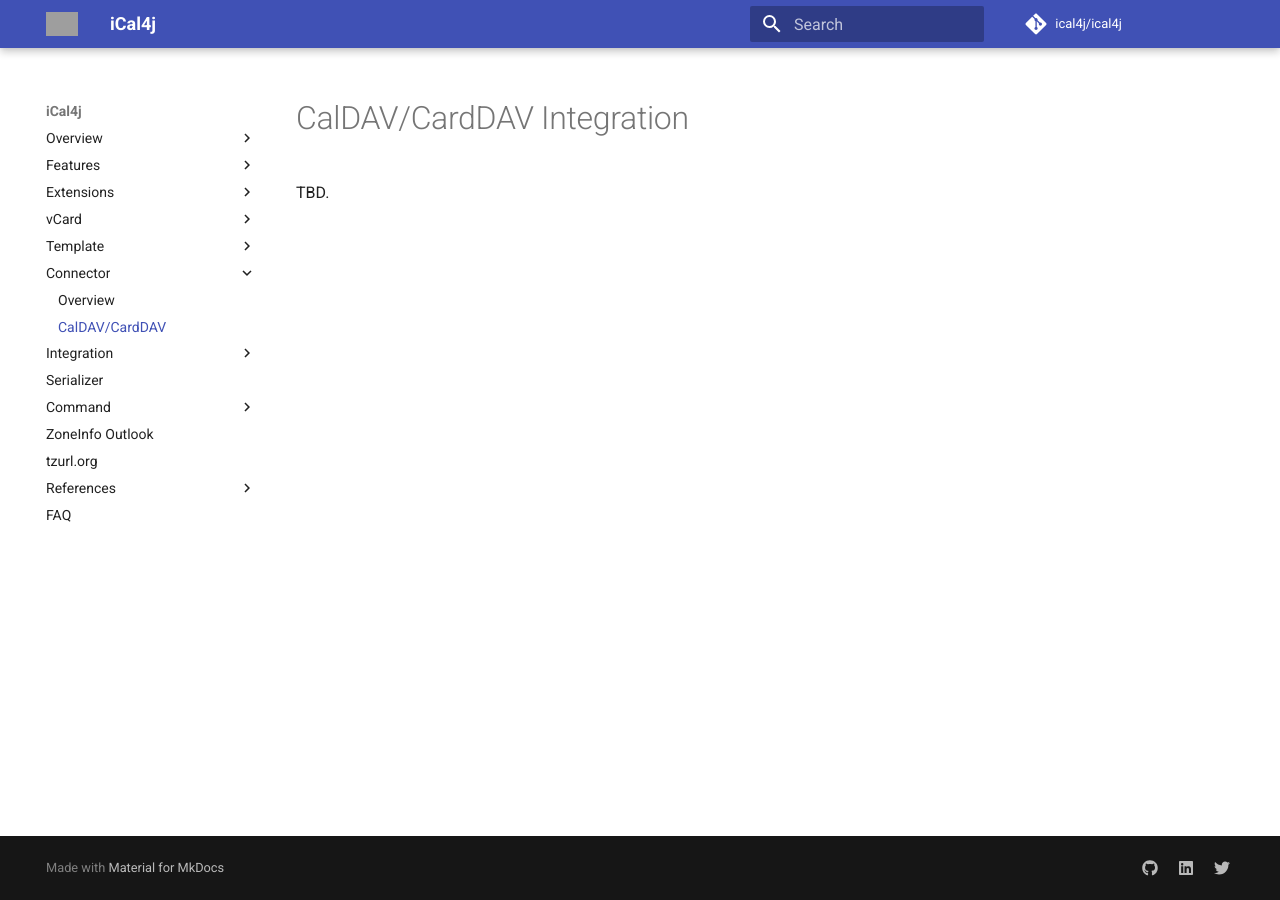
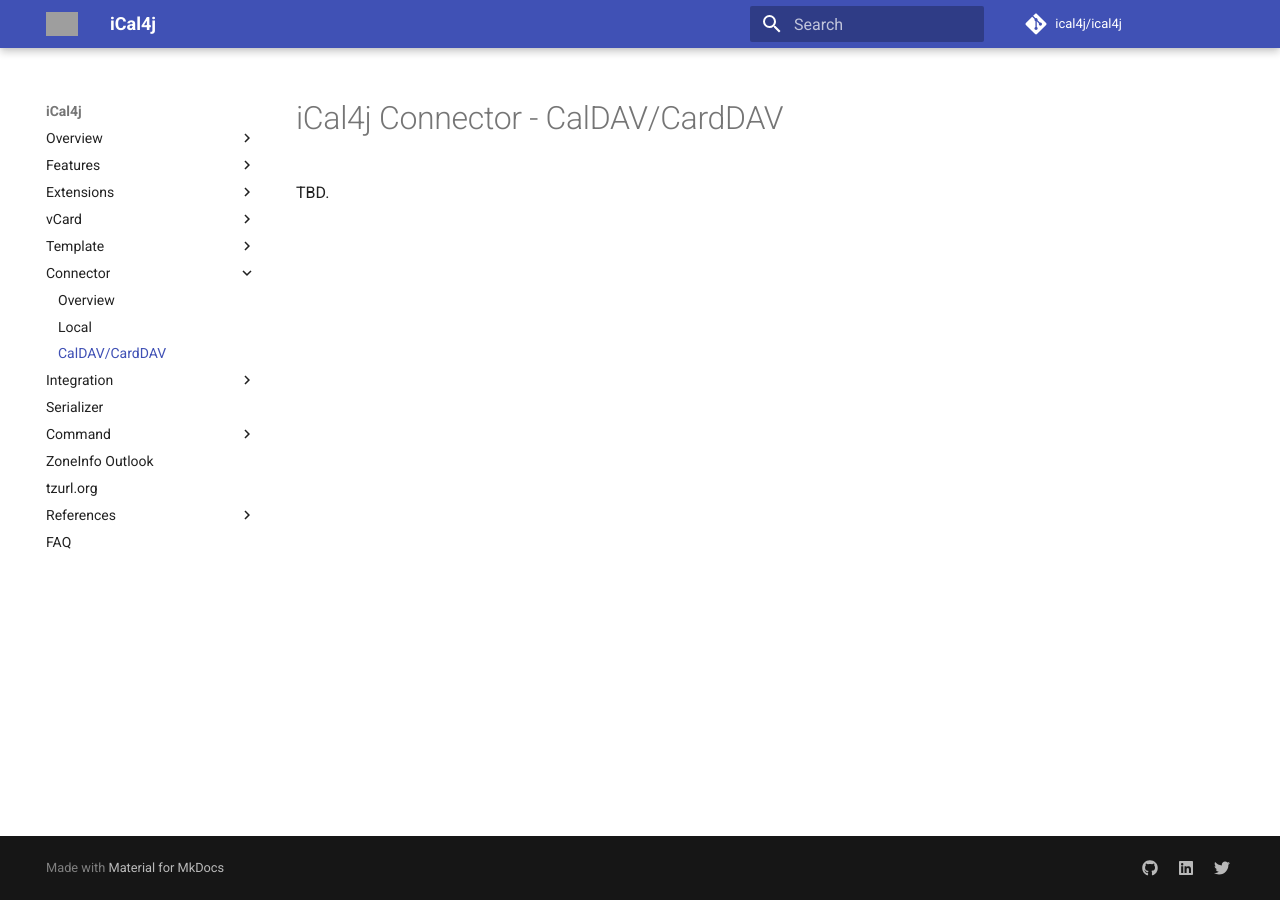
Before and after one commit to ical4j/ical4j-user-guide, an MkDocs documentation site: the page built from docs/connector/dav.md, in a window 1280 px wide. Built offline with MkDocs 1.6.1 and Material for MkDocs 9.7.7, drawn with Linux system fonts in a browser that asks for light colours; comment, search, counter and statistics services are not loaded; grey boxes are pictures that could not be loaded.

Commit message:
Added local connector skeleton

```diff
--- a/docs/connector/dav.md
+++ b/docs/connector/dav.md
@@ -1,3 +1,3 @@
-# CalDAV/CardDAV Integration
+# iCal4j Connector - CalDAV/CardDAV
 
 TBD.
--- a/mkdocs.yml
+++ b/mkdocs.yml
@@ -75,6 +75,7 @@
       - Budget: template/budget.md
   - Connector:
     - Overview: connector/index.md
+    - Local: connector/local.md
     - CalDAV/CardDAV: connector/dav.md
   - Integration:
     - Overview: integration/index.md
```
Also changed, not shown: docs/connector/local.md (added, +3 -0 lines).
